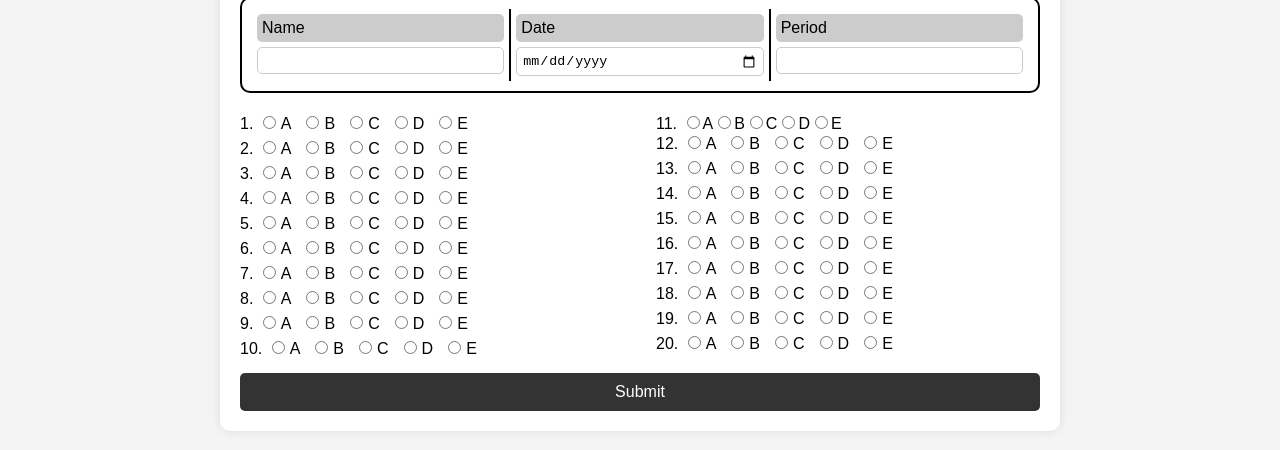
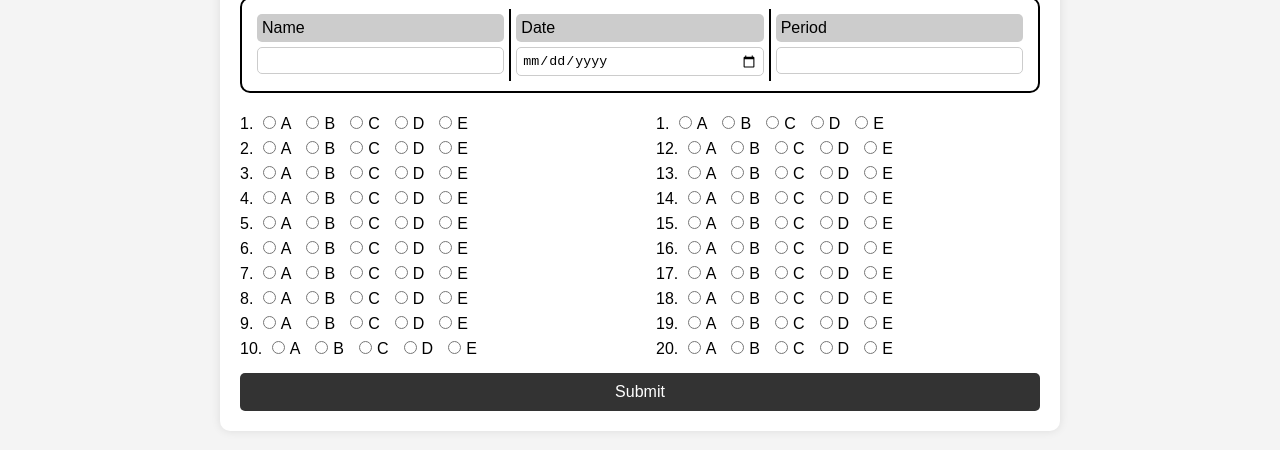
Before and after one commit to elwidodo-cyber/elwidodo-validasi_jawaban, a plain HTML site: page index.html in a window 1280 px wide. Shown: the part 166-616 px from the top of the page. Drawn offline with Linux system fonts and the light colour scheme.

Commit message:
Update index.html

```diff
--- a/index.html
+++ b/index.html
@@ -1,6 +1,6 @@
 <html>
   <head>
-    <title>Answer Sheet</title>
+    <title>SMB || LEMBAR JAWABAN</title>
     <link
       rel="stylesheet"
       href="https://cdnjs.cloudflare.com/ajax/libs/font-awesome/5.15.3/css/all.min.css"
@@ -109,12 +109,12 @@
           >
         </div>
         <div>
-          <label
-            >11. <label><input type="radio" name="q11" value="A" />A</label
-            ><label><input type="radio" name="q11" value="B" />B</label
-            ><label><input type="radio" name="q11" value="C" />C</label
-            ><label><input type="radio" name="q11" value="D" />D</label
-            ><label><input type="radio" name="q11" value="E" />E</label></span
+          <span
+            >1. <label><input type="radio" name="q1" value="A" />A</label
+            ><label><input type="radio" name="q1" value="B" />B</label
+            ><label><input type="radio" name="q1" value="C" />C</label
+            ><label><input type="radio" name="q1" value="D" />D</label
+            ><label><input type="radio" name="q1" value="E" />E</label></span
           >
           <span
             >12. <label><input type="radio" name="q12" value="A" />A</label
```
